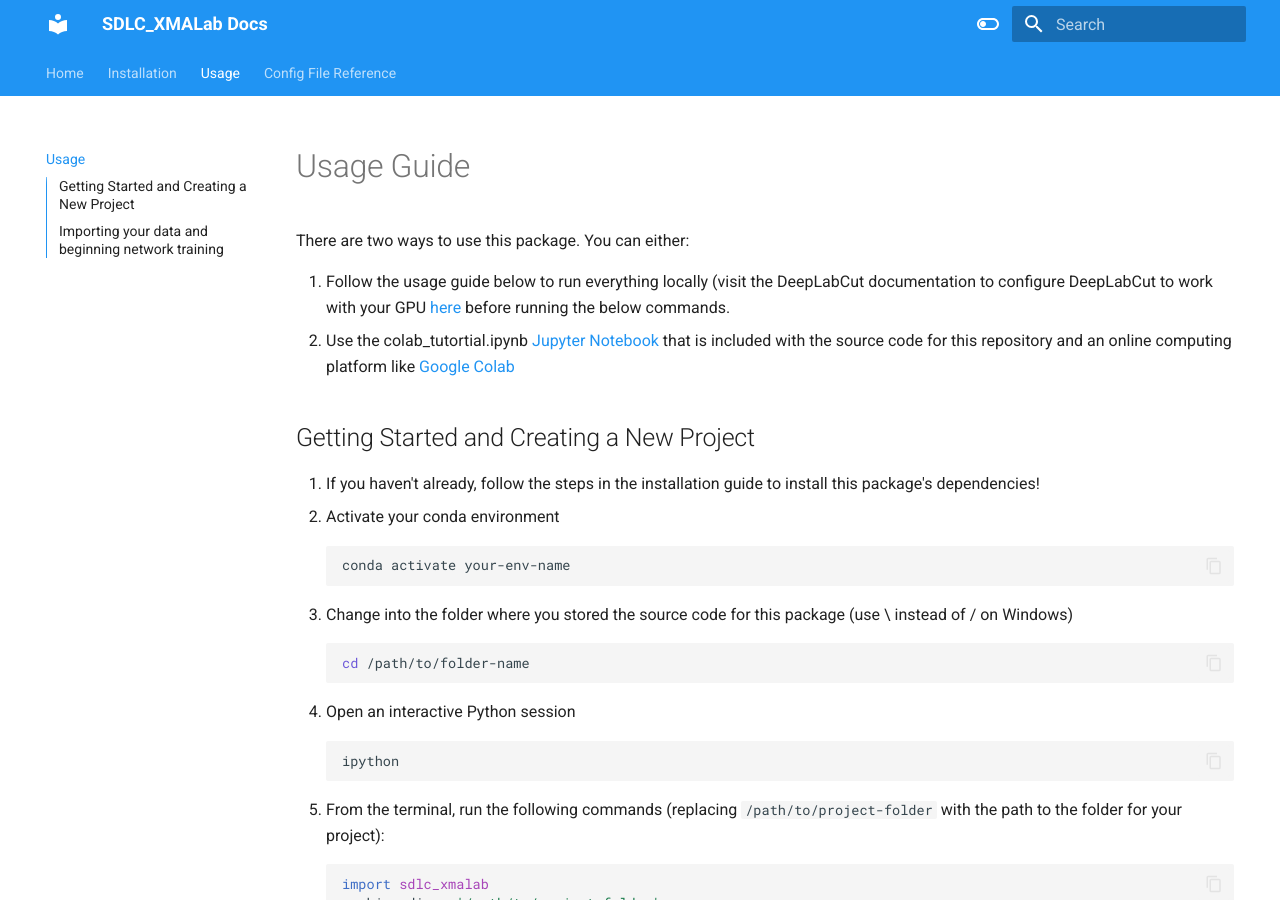
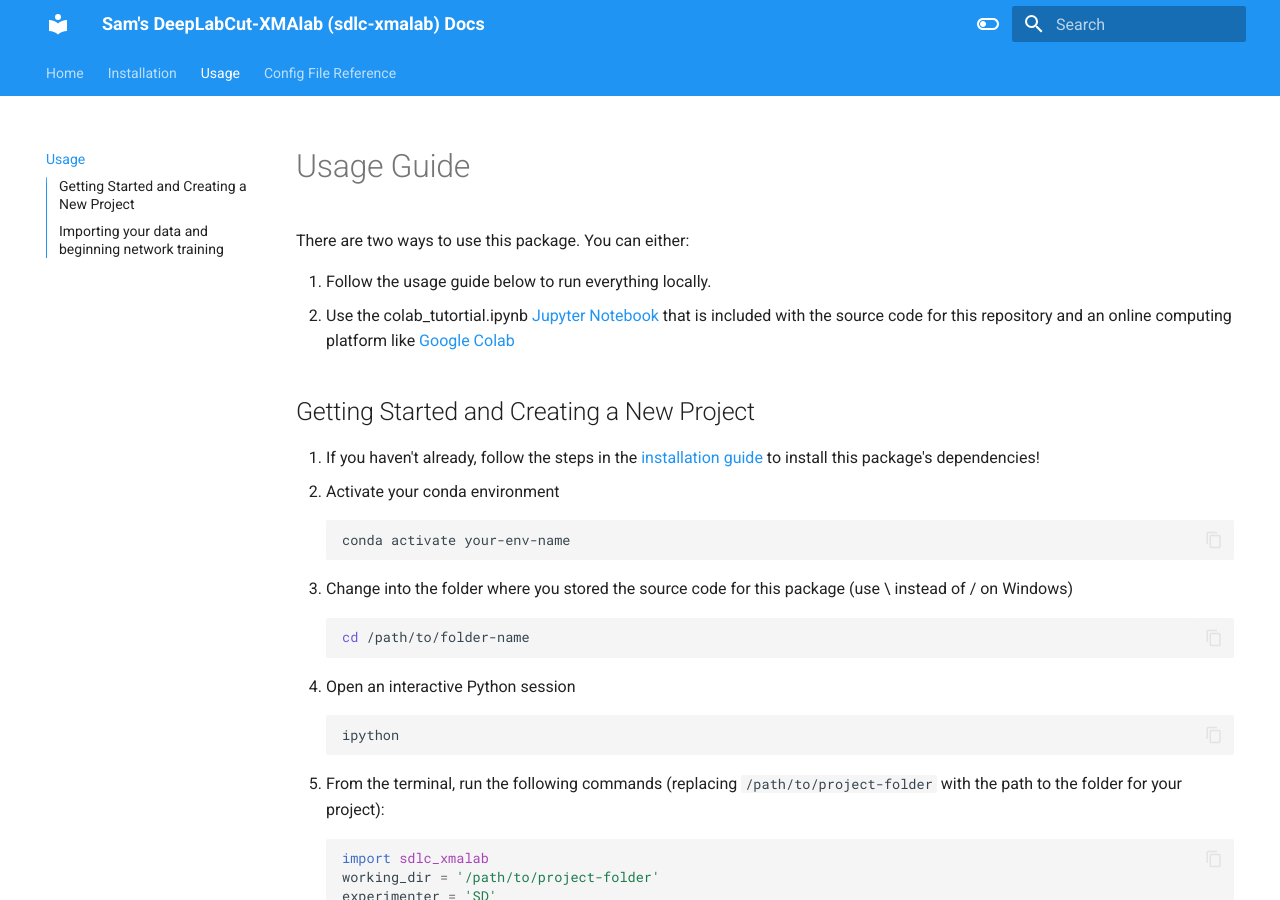
Before and after one commit to sam-delap/deepxromm, an MkDocs documentation site: the page built from docs/usage.md, in a window 1280 px wide and 900 px high. Built offline with MkDocs 1.6.1 and Material for MkDocs 9.7.7, drawn with Linux system fonts in a browser that asks for light colours.

Commit message:
Changes look good. Publishing to master with usage guide up to training

````diff
--- a/docs/usage.md
+++ b/docs/usage.md
@@ -1,11 +1,11 @@
 # Usage Guide
 There are two ways to use this package. You can either:
 
-1. Follow the usage guide below to run everything locally (visit the DeepLabCut documentation to configure DeepLabCut to work with your GPU [here](https://deeplabcut.github.io/DeepLabCut/docs/installation.html#gpu-support) before running the below commands.
-2. Use the colab_tutortial.ipynb [Jupyter Notebook](https://realpython.com/jupyter-notebook-introduction/#:~:text=The%20Jupyter%20Notebook%20is%20an,the%20people%20at%20Project%20Jupyter.) that is included with the source code for this repository and an online computing platform like [Google Colab](colab.research.google.com)
+1. Follow the usage guide below to run everything locally.
+2. Use the colab_tutortial.ipynb [Jupyter Notebook](https://realpython.com/jupyter-notebook-introduction/) that is included with the source code for this repository and an online computing platform like [Google Colab](https://colab.research.google.com/)
 
 ## Getting Started and Creating a New Project
-1. If you haven't already, follow the steps in the installation guide to install this package's dependencies!
+1. If you haven't already, follow the steps in the [installation guide](https://sam-delap.github.io/sdlc_xmalab/install/) to install this package's dependencies!
 2. Activate your conda environment
     ```bash
     conda activate your-env-name
--- a/mkdocs.yml
+++ b/mkdocs.yml
@@ -1,4 +1,4 @@
-site_name: SDLC_XMALab Docs
+site_name: Sam's DeepLabCut-XMAlab (sdlc-xmalab) Docs
 nav:
   - Home: index.md
   - Installation: install.md
````
Also changed, not shown: docs/index.md (+3 -3 lines), docs/install.md (+1 -4 lines).
